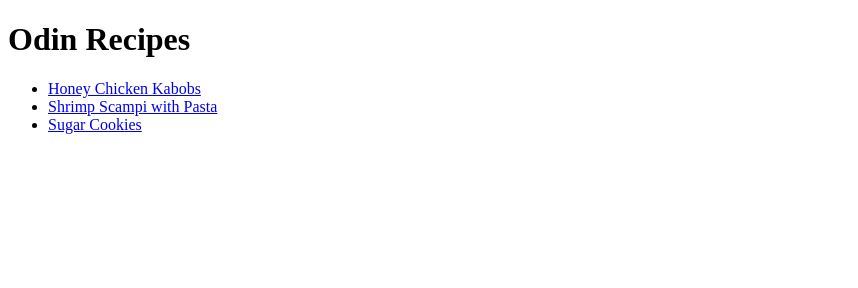
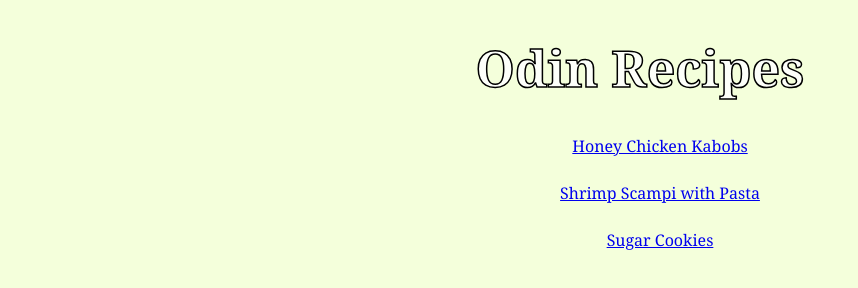
Before and after one commit to AdamRosas27/odin-recipes, a plain HTML site: page index.html in a window 1280 px wide. Shown: the whole page, without its empty margins (0-858 px from the left). Drawn offline with Linux system fonts and the light colour scheme.

Commit message:
add css file and apply styles

```diff
--- a/index.html
+++ b/index.html
@@ -1,21 +1,22 @@
 <!DOCTYPE html>
 <html lang="en">
   <head>
+    <link rel="stylesheet" href="style.css">
     <meta charset="UTF-8" />
     <title>Odin Recipes</title>
   </head>
   <body>
-    <h1>Odin Recipes</h1>
-    <ul>
-      <li>
+    <h1 class="main-title">Odin Recipes</h1>
+    <ul class="recipe links">
+      <li class="recipe one">
         <a href="./recipes/honey-chicken-kabobs.html">Honey Chicken Kabobs</a>
       </li>
-      <li>
+      <li class="recipe two">
         <a href="./recipes/shrimp-scampi-pasta.html"
           >Shrimp Scampi with Pasta</a
         >
       </li>
-      <li><a href="./recipes/sugar-cookies.html">Sugar Cookies</a></li>
+      <li class="recipe three"><a href="./recipes/sugar-cookies.html">Sugar Cookies</a></li>
     </ul>
   </body>
 </html>
--- a/style.css
+++ b/style.css
@@ -0,0 +1,37 @@
+body {
+    background-color: #f4ffdb;
+    font-family: Georgia, 'Times New Roman', Times, serif;
+}
+
+h1.main-title,
+h1.honey-chicken-title,
+h1.shrimp-pasta-title,
+h1.sugar-cookie-title{
+    color: #fdfffa;
+    font-size: 50px;
+    text-align: center;
+    -webkit-text-stroke: 1.5px black;
+}
+
+ul.recipe.links{
+    list-style-type: none;
+    text-align: center;
+}
+
+li.recipe.one, li.recipe.two, li.recipe.three {
+    margin: 25px;
+}
+
+img.chicken-img, img.cookie-img{
+    display: block;
+    margin: 0 auto;
+    height: auto;
+    width: 300px;
+}
+
+img.shrimp-img{
+    display: block;
+    margin: 0 auto;
+    height: auto;
+    width: 400px;
+}
```
Also changed, not shown: recipes/honey-chicken-kabobs.html (+3 -2 lines), recipes/shrimp-scampi-pasta.html (+3 -2 lines), recipes/sugar-cookies.html (+3 -2 lines).
